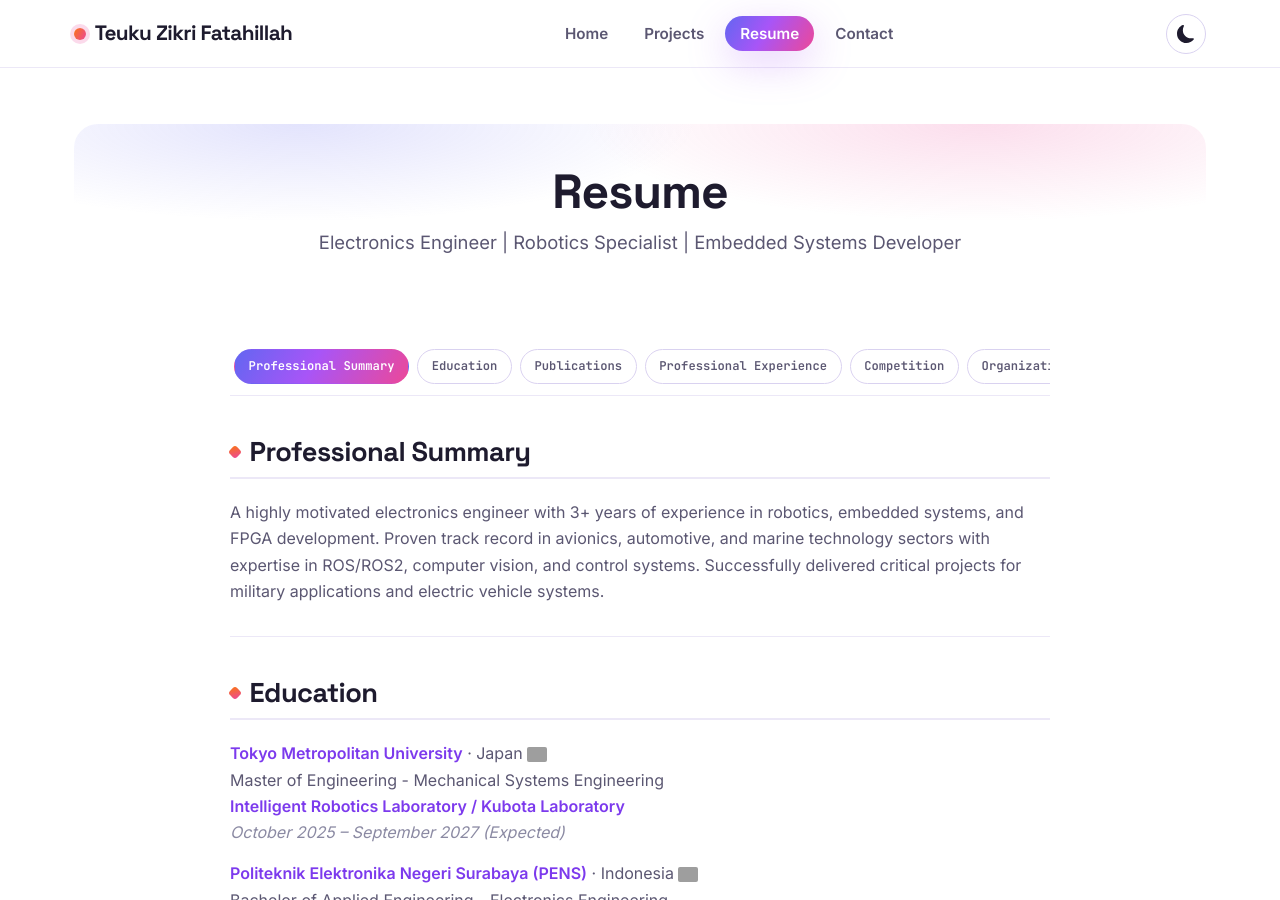
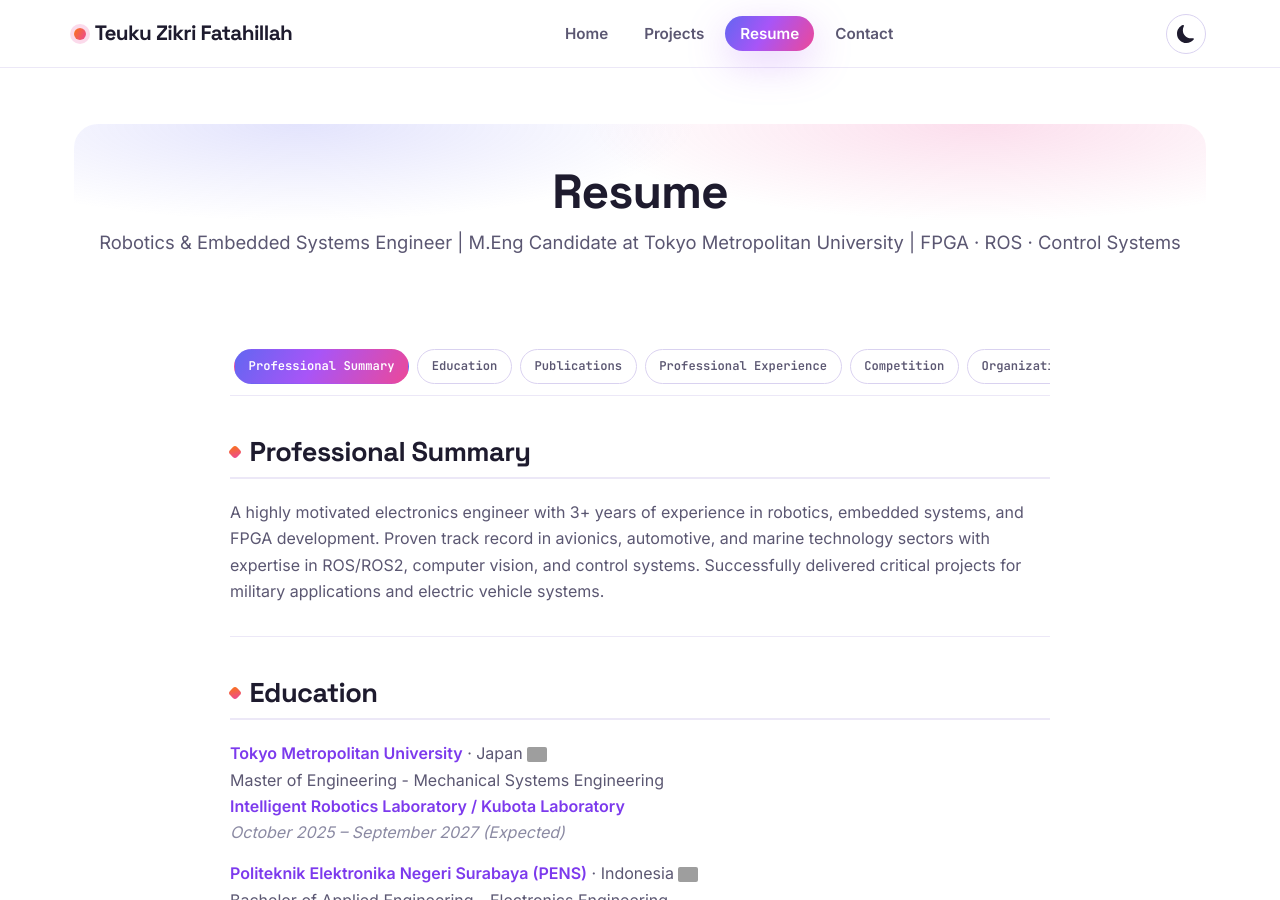
Before and after one commit to tzf230201/tzf230201.github.io, a Jekyll site: the page built from resume.md, in a window 1280 px wide and 900 px high. Built offline with Jekyll 4.4.1, drawn with Linux system fonts in a browser that asks for light colours; grey boxes are pictures that could not be loaded.

Commit message:
Sharpen resume headline to lead with Robotics/Embedded + M.Eng @ TMU
Co-Authored-By: Claude Opus 4.8 <noreply@anthropic.com>

```diff
--- a/resume.md
+++ b/resume.md
@@ -1,7 +1,7 @@
 ---
 layout: page
 title: Resume
-subtitle: Electronics Engineer | Robotics Specialist | Embedded Systems Developer
+subtitle: "Robotics & Embedded Systems Engineer | M.Eng Candidate at Tokyo Metropolitan University | FPGA · ROS · Control Systems"
 permalink: /resume/
 ---
 
```
